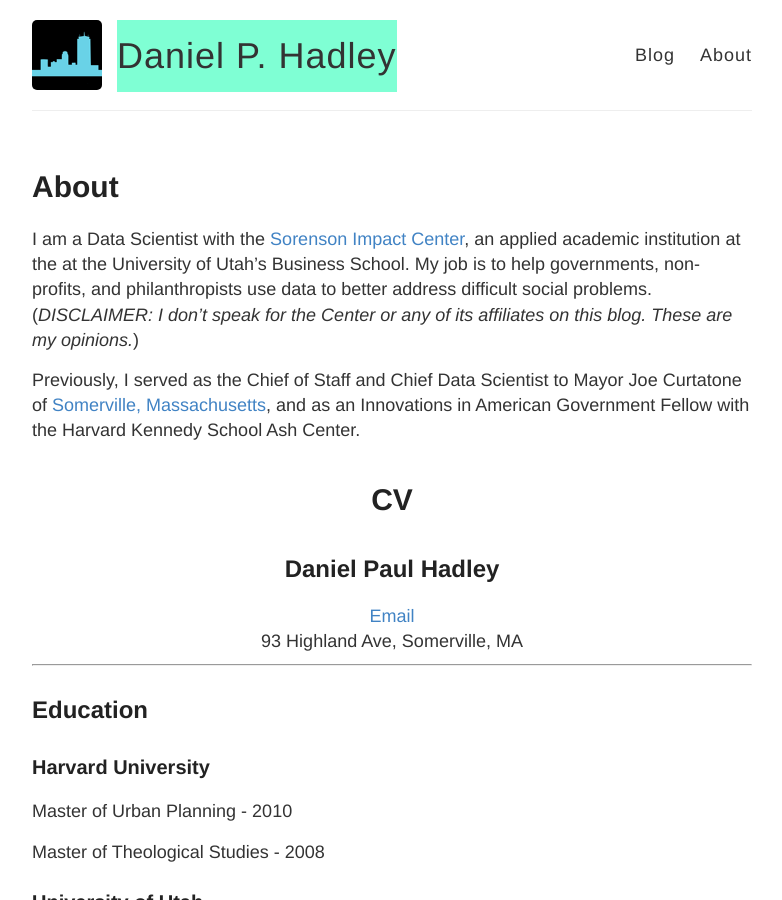
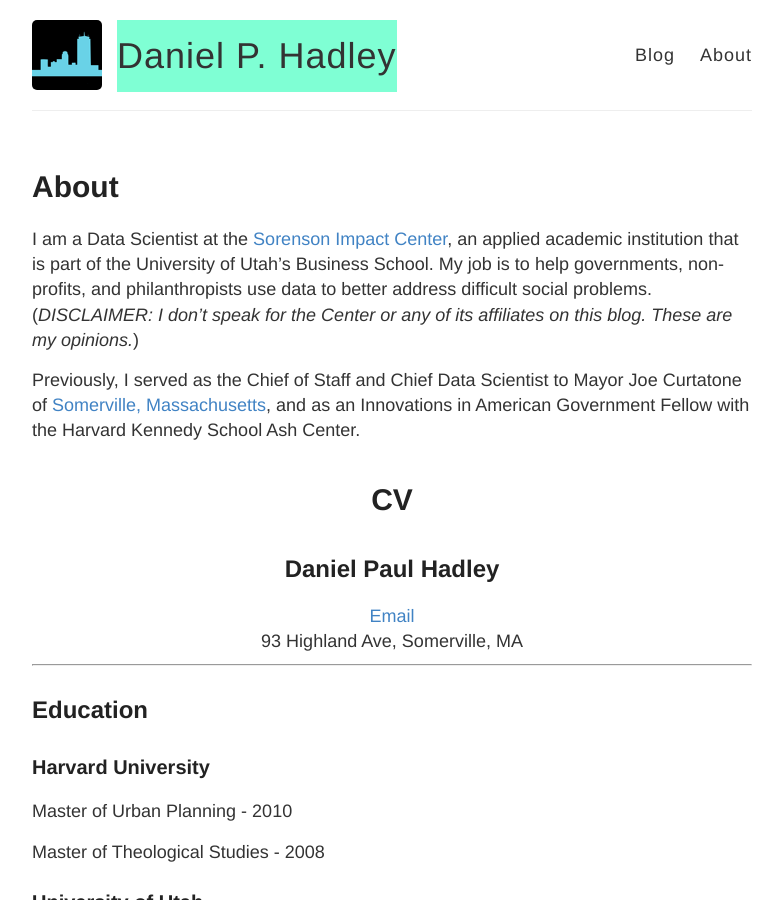
Before and after one commit to DanielHadley/DanielHadley.github.io, a Jekyll site: the page built from about.md, in a window 1280 px wide and 900 px high. Shown: the whole window, without its empty margins (248-1030 px from the left). Built offline with Jekyll 4.4.1, drawn with Linux system fonts in a browser that asks for light colours.

```diff
--- a/about.md
+++ b/about.md
@@ -4,7 +4,7 @@
 permalink: /about/
 ---
 
-I am a Data Scientist with the [Sorenson Impact Center](http://eccles.utah.edu/sorenson-impact-center/), an applied academic institution at the at the University of Utah’s Business School. My job is to help governments, non-profits, and philanthropists use data to better address difficult social problems. (*DISCLAIMER: I don't speak for the Center or any of its affiliates on this blog. These are my opinions.*)
+I am a Data Scientist at the [Sorenson Impact Center](http://eccles.utah.edu/sorenson-impact-center/), an applied academic institution that is part of the University of Utah’s Business School. My job is to help governments, non-profits, and philanthropists use data to better address difficult social problems. (*DISCLAIMER: I don't speak for the Center or any of its affiliates on this blog. These are my opinions.*)
 
 Previously, I served as the Chief of Staff and Chief Data Scientist to Mayor Joe Curtatone of [Somerville, Massachusetts](http://www.boston.com/news/globe/magazine/articles/2006/05/14/the_model_city/), and as an Innovations in American Government Fellow with the Harvard Kennedy School Ash Center.
 
```
